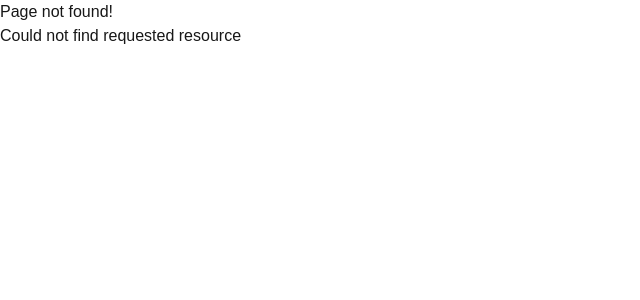
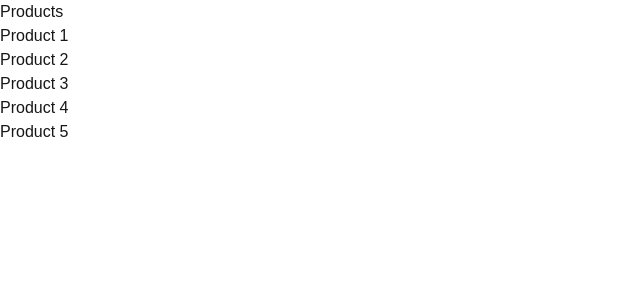
Before and after one commit to berkcantelseren/nextjs-demo, a Next.js app: page /products in a window 1280 px wide. Before the commit this address had no page. Shown: the top 300 px of the page, without its empty margins (0-640 px from the left). Built offline with nearby package versions, Linux system fonts and the light colour scheme.

Commit message:
link for product and blog with next/link

```diff
--- a/src/app/page.tsx
+++ b/src/app/page.tsx
@@ -2,6 +2,7 @@ import Link from "next/link";
 
 export default function Home() {
   return (
+    <>
       <div className="grid grid-rows-[20px_1fr_20px] items-center justify-items-center min-h-screen p-8 pb-20 gap-16 sm:p-20 font-[family-name:var(--font-geist-sans)]">
         <a href="#" className="group ...">
           <div>
@@ -18,6 +19,9 @@ export default function Home() {
             Create a new project from a variety of starting templates.
           </p>
         </a>
+        <Link href="/blog">Blog</Link>
+        <Link href="/products">Product</Link>
       </div>
+    </>
   );
 }
--- /dev/null
+++ b/src/app/products/page.tsx
@@ -0,0 +1,14 @@
+export default function Products() {
+  return (
+    <>
+      <h1>Products</h1>
+      <ul>
+        <li>Product 1</li>
+        <li>Product 2</li>
+        <li>Product 3</li>
+        <li>Product 4</li>
+        <li>Product 5</li>
+      </ul>
+    </>
+  );
+}
```
Lines whose indentation alone changed are shown as unchanged.
